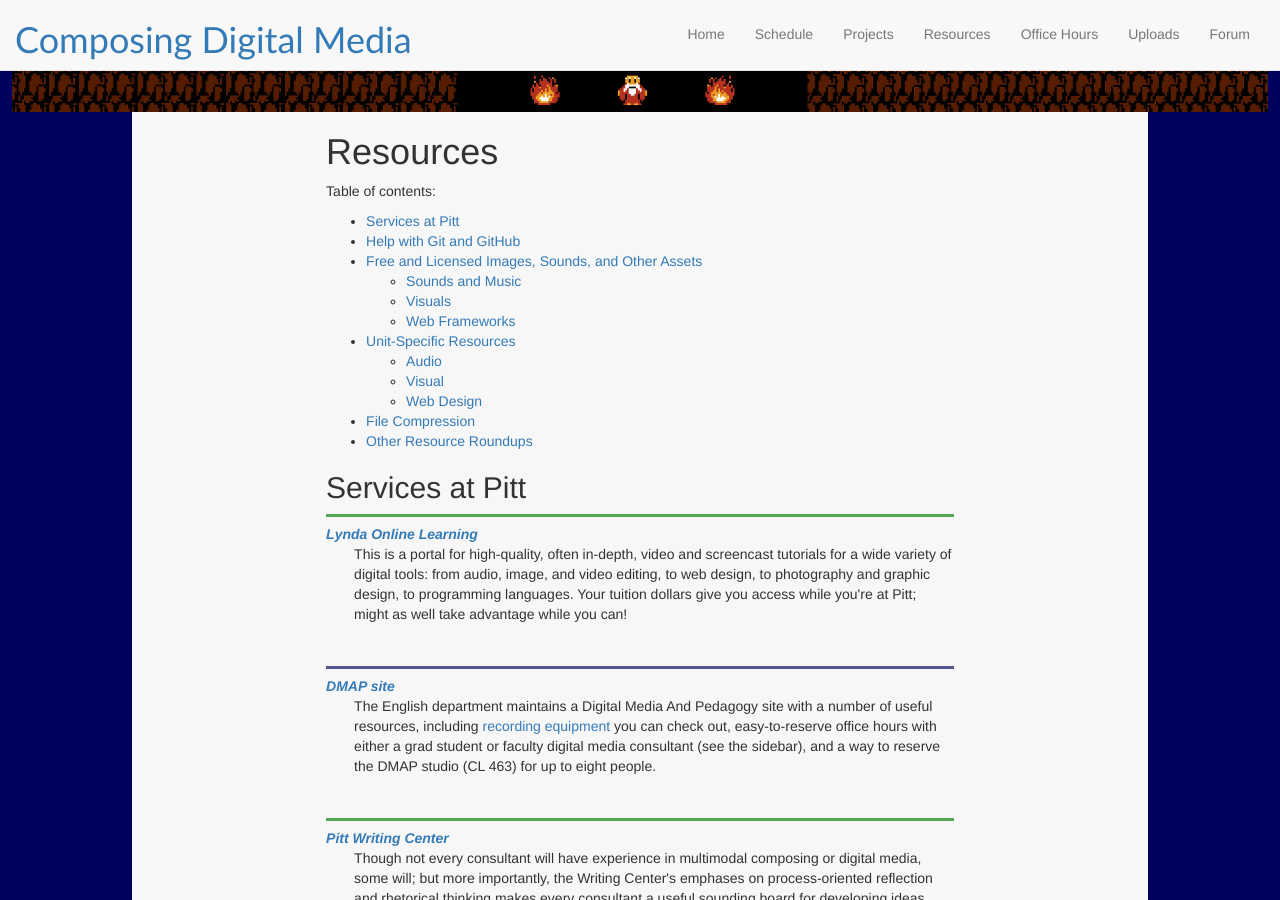
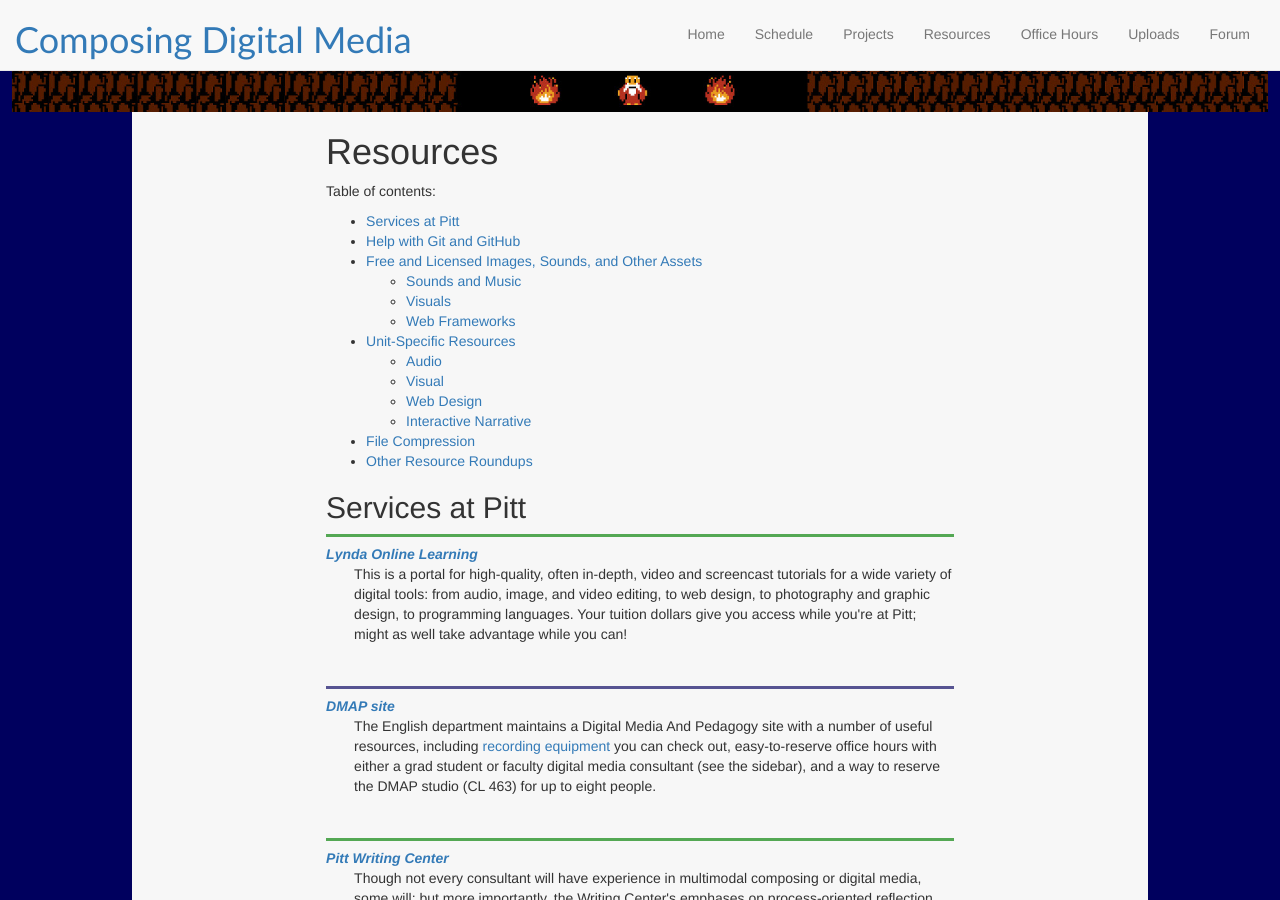
Before and after one commit to benmiller314/cdm2019fall, a Jekyll site: the page built from resources.md, in a window 1280 px wide and 900 px high. Built offline with Jekyll 4.4.1, drawn with Linux system fonts in a browser that asks for light colours.

Commit message:
re-introduce link to twine section

```diff
--- a/resources.md
+++ b/resources.md
@@ -17,6 +17,7 @@ Table of contents:
    - [Audio](#audio)
    - [Visual](#visual)
    - [Web Design](#web-design)
+   - [Interactive Narrative](#twine--interactive-narrative)
 * [File Compression](#file-compression)
 * [Other Resource Roundups](#other-resource-roundups)
 
```
